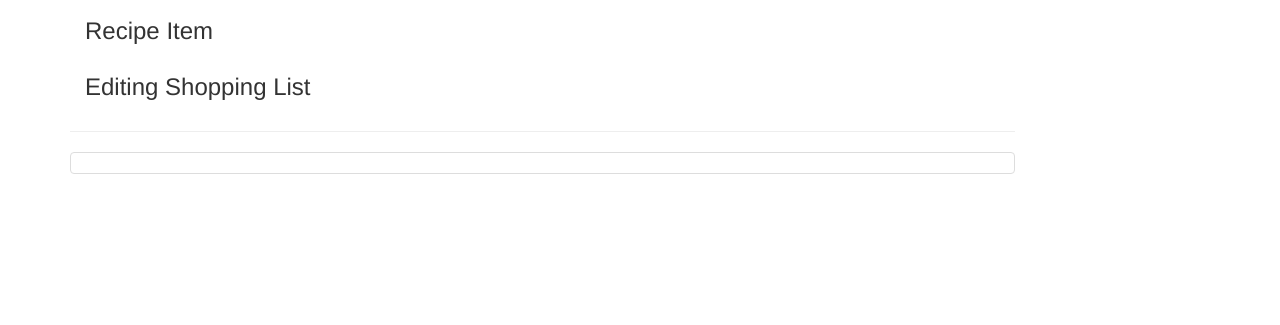
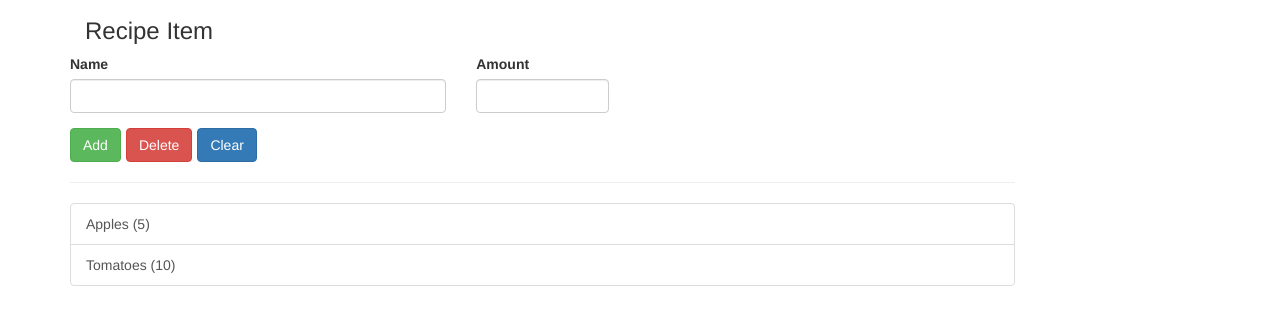
Before and after one commit to AriKitty/Angular6Class, an Angular app: page / in a window 1280 px wide. Shown: the part 291-616 px from the top of the page. Built offline with nearby package versions, Linux system fonts and the light colour scheme.

Commit message:
Part 1 complete

```diff
--- a/src/app/shopping-list/shopping-list-edit/shopping-list-edit.component.html
+++ b/src/app/shopping-list/shopping-list-edit/shopping-list-edit.component.html
@@ -1,7 +1,23 @@
-<div class="container">
-  <div class="row">
-    <div class="col-md-12">
-      <h3>Editing Shopping List</h3>
+<div class="row">
+    <div class="col-xs-12">
+      <form>
+        <div class="row">
+          <div class="col-sm-5 form-group">
+            <label for="name">Name</label>
+            <input type="text" id="name" class="form-control">
+          </div>
+          <div class="col-sm-2 form-group">
+            <label for="amount">Amount</label>
+            <input type="text" id="amount" class="form-control">
+          </div>
+        </div>
+        <div class="row">
+          <div class="col-xs-12 btn-toolbar">
+            <button class="btn btn-success" type="submit">Add</button>
+            <button class="btn btn-danger" type="button">Delete</button>
+            <button class="btn btn-primary" type="button">Clear</button>
+          </div>
+        </div>
+      </form>
     </div>
-  </div>
 </div>
--- a/src/app/shopping-list/shopping-list.component.html
+++ b/src/app/shopping-list/shopping-list.component.html
@@ -3,7 +3,13 @@
     <app-shopping-list-edit></app-shopping-list-edit>
     <hr>
     <ul class="list-group">
-      <a class="list-group-item" style="cursor: pointer"></a>
+      <a
+        class="list-group-item"
+        style="cursor: pointer"
+        *ngFor="let ingredient of ingredients"
+      >
+        {{ ingredient.name }} ({{ ingredient.amount }})
+      </a>
     </ul>
   </div>
 </div>
--- a/src/app/shopping-list/shopping-list.component.ts
+++ b/src/app/shopping-list/shopping-list.component.ts
@@ -1,4 +1,5 @@
 import { Component, OnInit } from '@angular/core';
+import {Ingredient} from '../shared/ingredient.model';
 
 @Component({
   selector: 'app-shopping-list',
@@ -6,7 +7,10 @@
   styleUrls: ['./shopping-list.component.css']
 })
 export class ShoppingListComponent implements OnInit {
-  ingredients = [];
+  ingredients: Ingredient[]= [
+    new Ingredient('Apples', 5),
+    new Ingredient('Tomatoes', 10)
+  ];
 
   constructor() { }
 
```
